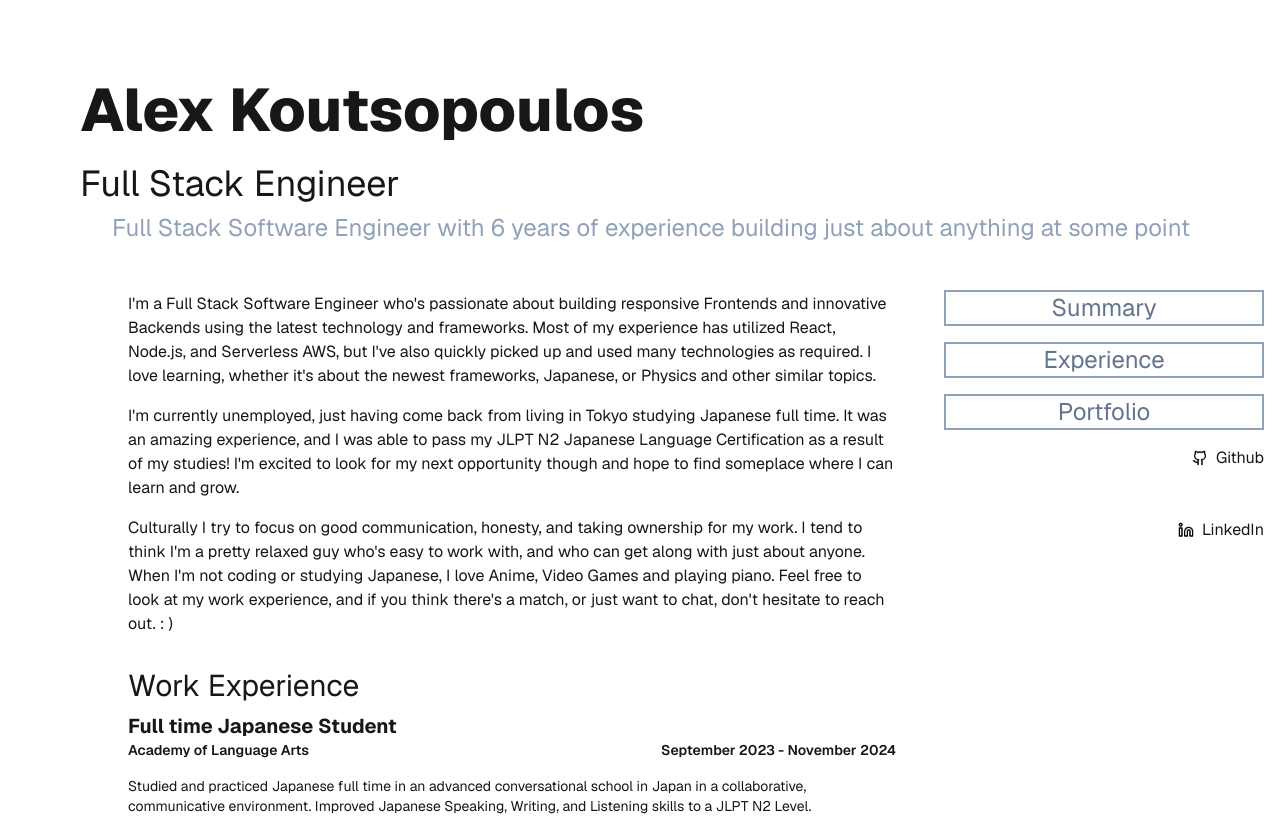
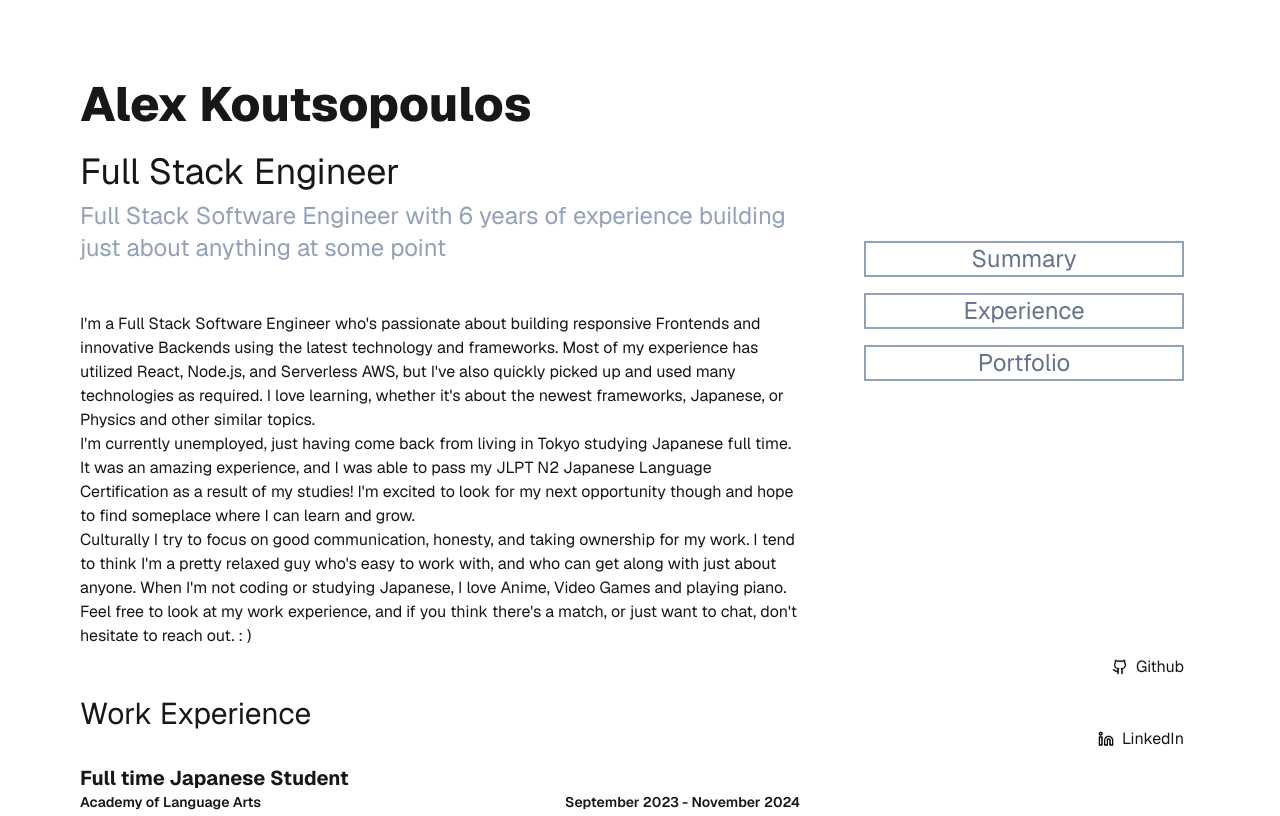
Before and after one commit to koutsopoulosw/nextjs-typescript-personal-site, a Next.js app: page / in a window 1280 px wide. Shown: the top 816 px of the page. Built offline with nearby package versions, Linux system fonts and the light colour scheme.

Commit message:
Updating Basic Layout

```diff
--- a/src/app/page.tsx
+++ b/src/app/page.tsx
@@ -5,14 +5,15 @@ import NavBar from "./ui/navBar";
 
 export default function Home() {
   return (
-    <div className="flex flex-col items-center justify-items-start min-h-screen gap-8 sm:p-20 font-[family-name:var(--font-geist-sans)]">
-      <header className="mb-4 justify-start w-full">
-        <h1 className="text-4x1 md:text-5xl lg:text-6xl font-extrabold leading-none pb-6">Alex Koutsopoulos</h1>
+    <div className="flex flex-row justify-center min-h-screen gap-16 sm:p-20 font-[family-name:var(--font-geist-sans)]">
+      <section className="flex flex-col gap-8 lg:w-5xl justify-between">
+        <header className="justify-start mb-4">
+          <h1 className="text-3x1 md:text-4xl lg:text-5xl font-extrabold leading-none pb-6">Alex Koutsopoulos</h1>
           <h2 className="text-2x1 md:text-3xl lg:text-4xl pb-2">Full Stack Engineer</h2>
-        <p className="text-l md:text-xl lg:text-2xl text-slate-400 ml-8">Full Stack Software Engineer with 6 years of experience building just about anything at some point</p>
+          <p className="text-l md:text-xl lg:text-2xl text-slate-400">Full Stack Software Engineer with 6 years of experience building just about anything at some point</p>
         </header>
-      <section className="flex flex-row gap-8 w-full justify-between">
-        <main className="flex flex-col flex-4 gap-4 ml-12 items-center sm:items-start justify-self-start max-w-3xl">
+        <main className="flex flex-col">
+          <div className="pb-8">
             <p>
               I'm a Full Stack Software Engineer who's passionate about building responsive Frontends and innovative Backends using the latest technology and frameworks.
               Most of my experience has utilized React, Node.js, and Serverless AWS, but I've also quickly picked up and used many technologies as required. I love learning,
@@ -27,10 +28,11 @@ export default function Home() {
               can get along with just about anyone. When I'm not coding or studying Japanese, I love Anime, Video Games and playing piano. Feel free to look at my work experience,
               and if you think there's a match, or just want to chat, don't hesitate to reach out. : )
             </p>
+          </div>
           <Resume />
         </main>
       </section>
-      <nav className="fixed top-0 right-0 h-screen flex flex-col justify-center">
+      <nav className="sticky top-0 h-screen flex flex-col justify-around">
           <NavBar />
           <footer className="flex flex-col gap-12 flex-wrap items-end justify-center justify-self-end max-w-xs mr-4">
             <a
--- a/src/app/ui/resume.tsx
+++ b/src/app/ui/resume.tsx
@@ -9,7 +9,7 @@ export default function Resume() {
 
   return (
     <div className="mt-4">
-      <h2 className="text-x1 md:text-2xl lg:text-3xl pb-2">Work Experience</h2>
+      <h2 className="text-x1 md:text-2xl lg:text-3xl pb-8">Work Experience</h2>
       <ol className="list-none text-sm text-left">
         {resumeList}
       </ol>
```
Lines whose indentation alone changed are shown as unchanged.
